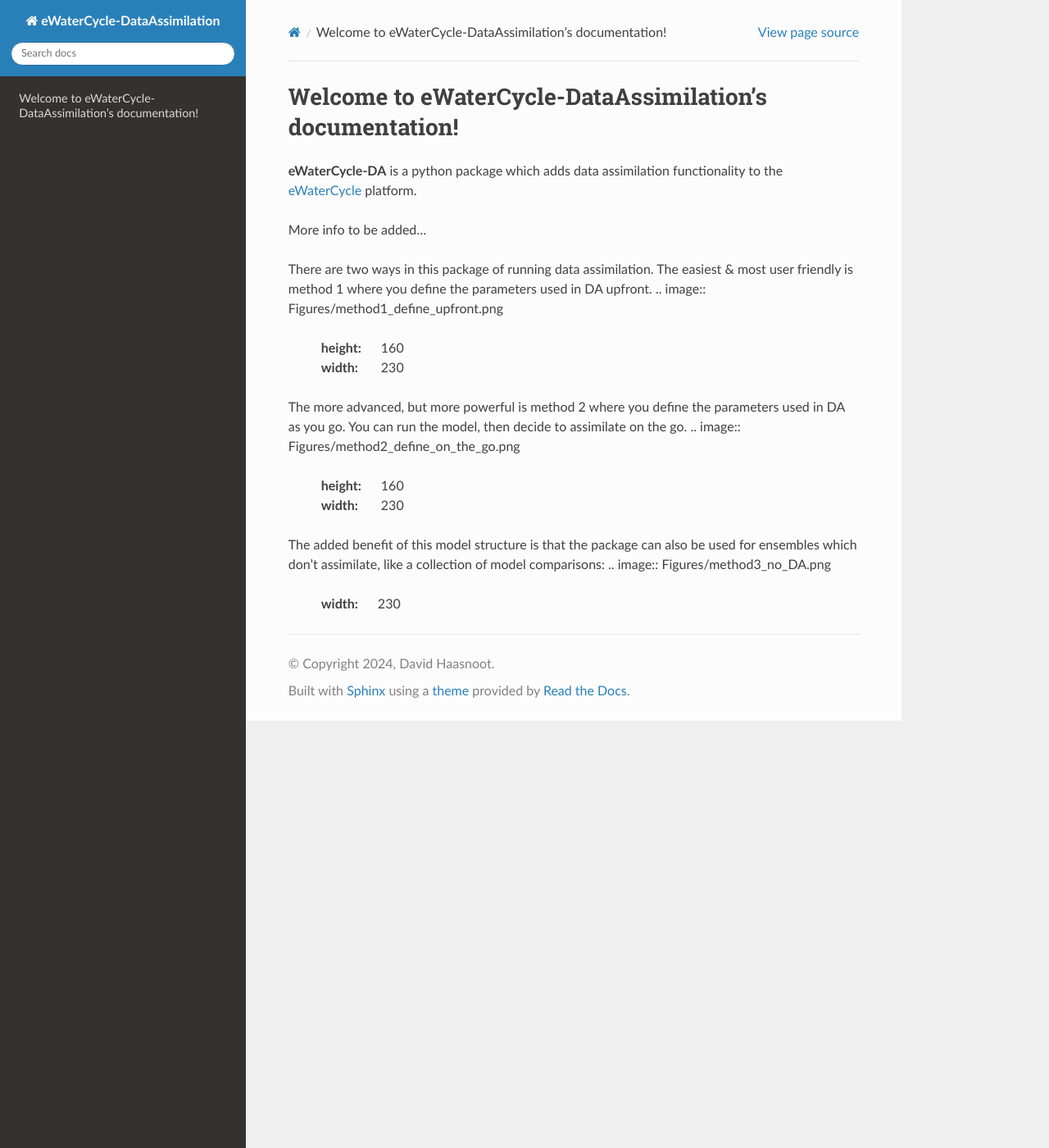
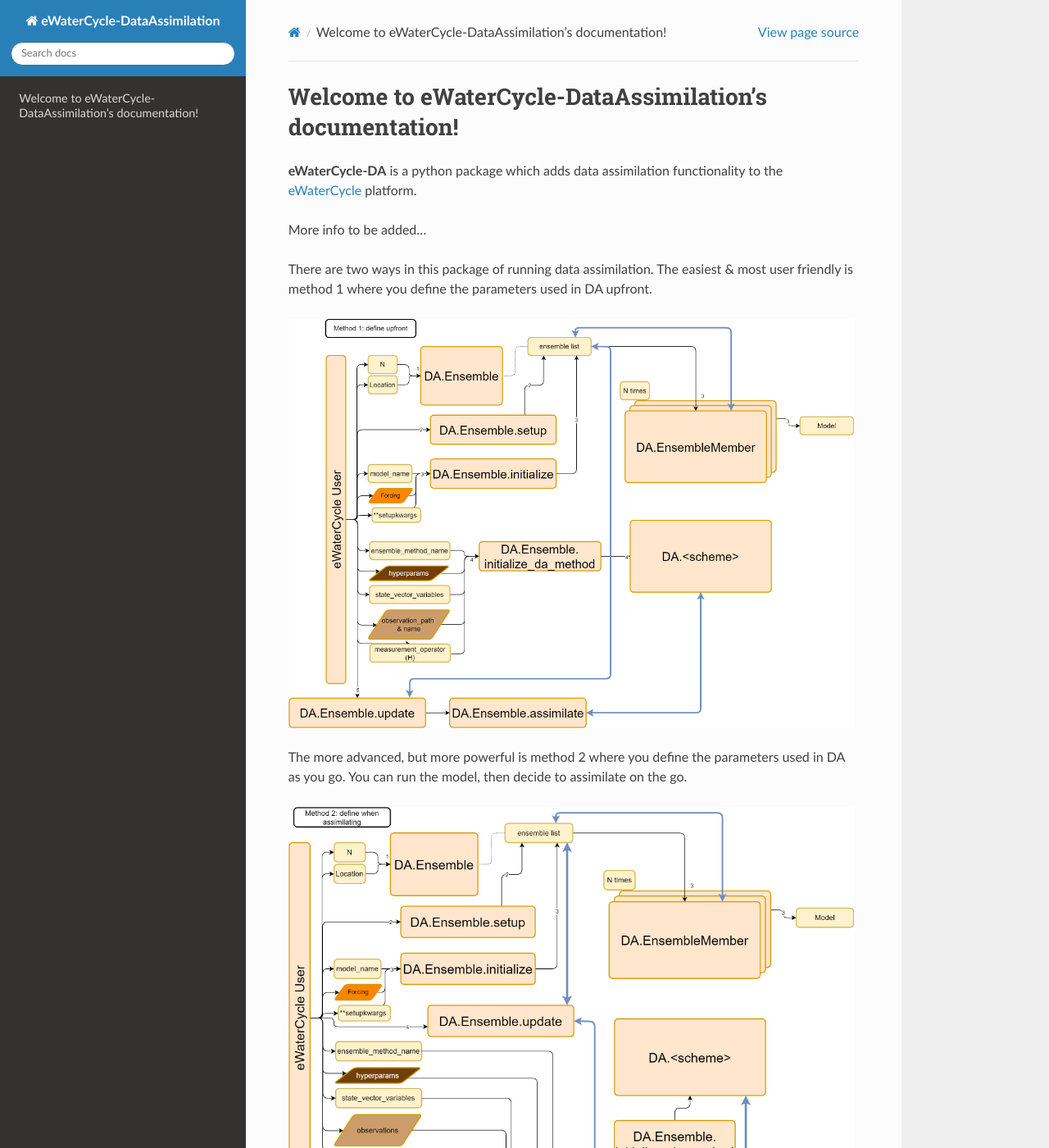
Before and after one commit to Daafip/eWaterCycle-DA, a Sphinx documentation site: the page built from docs/index.rst, in a window 1280 px wide and 1400 px high. Shown: the whole window at 82% size. Built offline with Sphinx 7.4.7 and the Read the Docs theme 2.0.0, drawn with Linux system fonts in a browser that asks for light colours; pages that are not in the unit, such as notebooks, are missing from menus; some of the changed text lies outside the part shown.

Commit message:
adding correct images

```diff
--- /dev/null
+++ b/docs/autoapi/init/index.rst
@@ -0,0 +1,4 @@
+:py:mod:`init`
+==============
+
+.. py:module:: init
--- a/docs/index.rst
+++ b/docs/index.rst
@@ -12,19 +12,20 @@
 
 
 There are two ways in this package of running data assimilation. The easiest & most user friendly is method 1 where you define the parameters used in DA upfront.
-.. image:: Figures/method1_define_upfront.png
-   :height: 160
-   :width: 230
+
+.. image:: _images/method1_define_upfront.png
+   :width: 690
 
 The more advanced, but more powerful is method 2 where you define the parameters used in DA as you go. You can run the model, then decide to assimilate on the go.
-.. image:: Figures/method2_define_on_the_go.png
-   :height: 160
-   :width: 230
+
+.. image:: _images/method2_define_on_the_go.png
+   :width: 690
 
 
 The added benefit of this model structure is that the package can also be used for ensembles which don't assimilate, like a collection of model comparisons:
-.. image:: Figures/method3_no_DA.png
-   :width: 230
+
+.. image:: _images/method3_no_DA.png
+   :width: 690
 
 
 .. toctree::
```
Also changed, not shown: docs/autoapi/index.rst (added, +12 -0 lines), docs/_images/method1_define_upfront.png (renamed from docs/Figures/method1_define_upfront.png), docs/_images/method2_define_on_the_go.png (renamed from docs/Figures/method2_define_on_the_go.png), docs/_images/method3_no_DA.png (renamed from docs/Figures/method3_no_DA.png).
